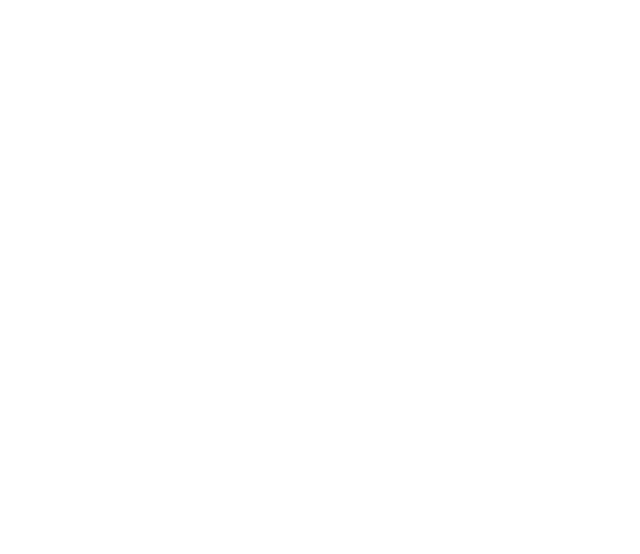
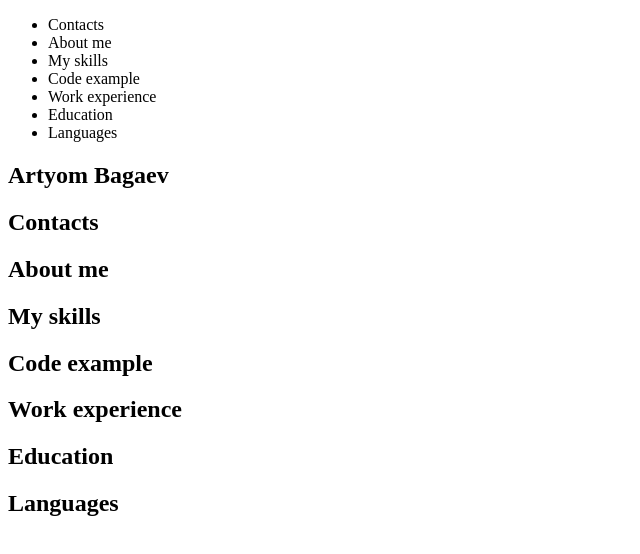
Before and after one commit to VaultDweller13/rsschool-cv, a plain HTML site: page index.html in a window 1280 px wide. Shown: the whole page, without its empty margins (0-640 px from the left). Drawn offline with Linux system fonts and the light colour scheme.

Commit message:
feat: add basic html structure, nav & sections

```diff
--- a/index.html
+++ b/index.html
@@ -4,9 +4,54 @@
     <meta charset="UTF-8">
     <meta http-equiv="X-UA-Compatible" content="IE=edge">
     <meta name="viewport" content="width=device-width, initial-scale=1.0">
-    <title>Document</title>
+    <title>cv</title>
 </head>
 <body>
-
+  <header class="header">
+    <div class="container">
+      <nav class="nav">
+        <ul class="nav-list">
+          <li class="nav-item">Contacts</li>
+          <li class="nav-item">About me</li>
+          <li class="nav-item">My skills</li>
+          <li class="nav-item">Code example</li>
+          <li class="nav-item">Work experience</li>
+          <li class="nav-item">Education</li>
+          <li class="nav-item">Languages</li>
+        </ul>
+      </nav>
+    </div>
+  </header>
+  <main class="main">
+    <div class="container">
+      <section class="section" id="profile">
+        <h1 class="section-title">Artyom Bagaev</h1>
+      </section>
+      <section class="section" id="contacts">
+        <h2 class="section-title">Contacts</h2>
+      </section>
+      <section class="section" id="about-me">
+        <h2 class="section-title">About me</h2>
+      </section>
+      <section class="section" id="my-skills">
+        <h2 class="section-title">My skills</h2>
+      </section>
+      <section class="section" id="code-example">
+        <h2 class="section-title">Code example</h2>
+      </section>
+      <section class="section" id="work-experience">
+        <h2 class="section-title">Work experience</h2>
+      </section>
+      <section class="section" id="education">
+        <h2 class="section-title">Education</h2>
+      </section>
+      <section class="section" id="languages">
+        <h2 class="section-title">Languages</h2>
+      </section>
+    </div>
+  </main>
+  <footer class="footer">
+    <div class="container"></div>
+  </footer>
 </body>
 </html>
--- a/style.css
+++ b/style.css
@@ -1,4 +1,5 @@
 * {
     margin: 0;
     padding: 0;
+    box-sizing: border-box;
 }
```
